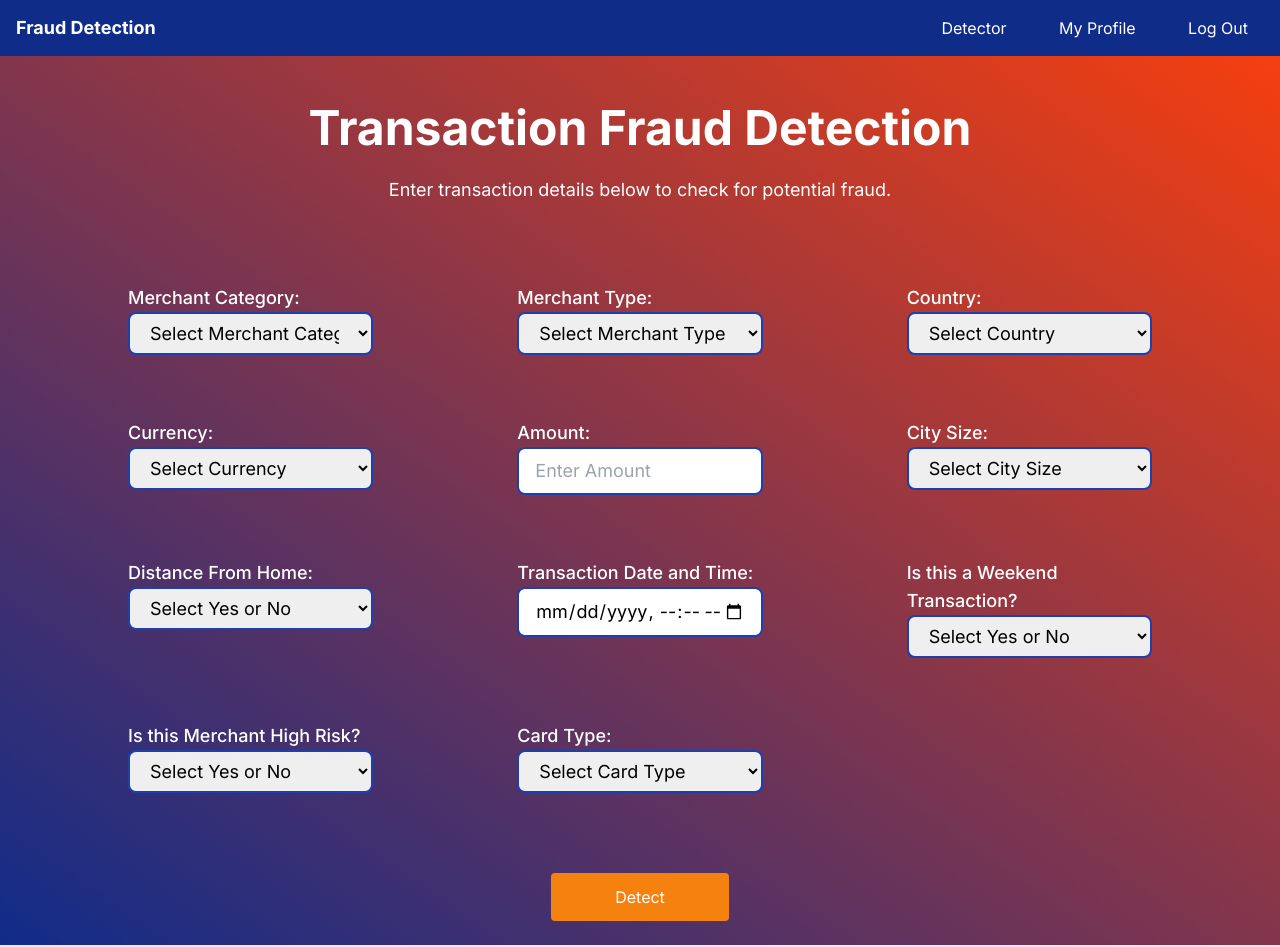
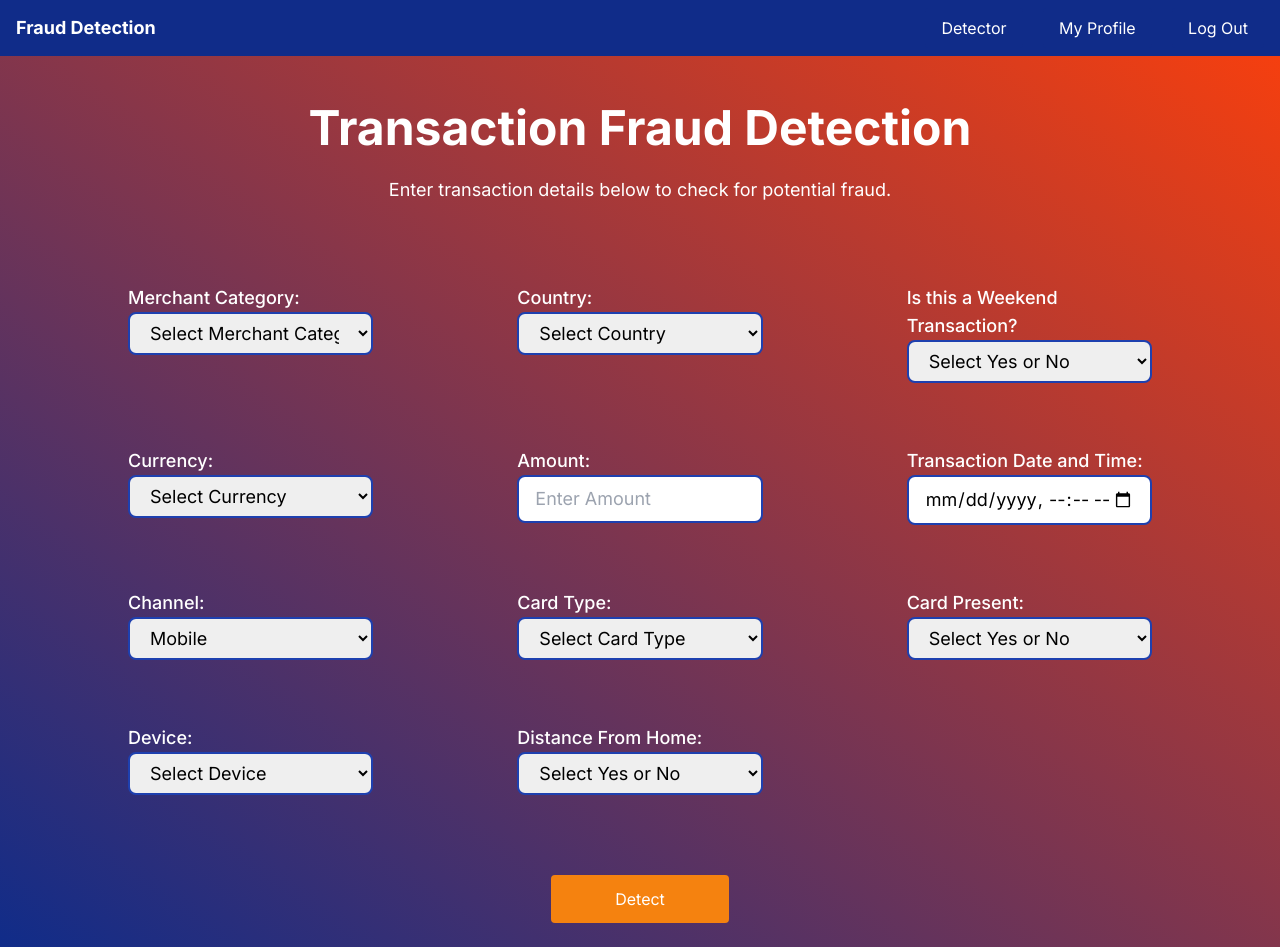
Before and after one commit to jnsltk/fraud_detection, a Django app: page /core/detection_page/ in a window 1280 px wide. Run offline with Django 5.2, Linux system fonts and the light colour scheme; the visitor is signed in with stand-in values (Sample User, id 1); parts of the project's set-up code (start-up, migrations or seed data) failed here and were passed over; some libraries are stand-ins or nearby versions.

Commit message:
#16 Update features selection

```diff
--- a/fraud_detection/core/templates/detection/detection_page.html
+++ b/fraud_detection/core/templates/detection/detection_page.html
@@ -40,30 +40,6 @@
                 </select>
             </div>
 
-            <!-- Merchant Type -->
-            <div class="flex flex-col">
-                <label for="merchant_type" class="text-lg font-medium text-white" title="Specific type within the merchant category (e.g., 'online' for Retail)">
-                    Merchant Type:
-                </label>
-                <select id="merchant_type" name="merchant_type" class="px-4 py-2 rounded-lg border-2 border-blue-800 text-lg text-black" required>
-                    <option value="" disabled selected>Select Merchant Type</option>
-                    <option value="airlines">Airlines</option>
-                    <option value="events">Events</option>
-                    <option value="fast_food">Fast Food</option>
-                    <option value="gaming">Gaming</option>
-                    <option value="hotels">Hotels</option>
-                    <option value="local">Local</option>
-                    <option value="major">Major</option>
-                    <option value="medical">Medical</option>
-                    <option value="online">Online</option>
-                    <option value="pharmacy">Pharmacy</option>
-                    <option value="physical">Physical</option>
-                    <option value="premium">Premium</option>
-                    <option value="supplies">Supplies</option>
-                    <option value="Unknown">Other</option>
-                </select>
-            </div>
-
             <!-- Country -->
             <div class="flex flex-col">
                 <label for="country" class="text-lg font-medium text-white" title="Country where the transaction occurred">
@@ -83,6 +59,22 @@
                     <option value="Singapore">Singapore</option>
                     <option value="UK">UK</option>
                     <option value="Unknown">Other</option>
+                </select>
+            </div>
+
+            <!-- Weekend Transaction -->
+            <div class="flex flex-col">
+                <label for="weekend_transaction" class="text-lg font-medium text-white" title="Indicates if the transaction took place on a weekend">
+                    Is this a Weekend Transaction?
+                </label>
+                <select
+                    id="weekend_transaction"
+                    name="weekend_transaction"
+                    class="px-4 py-2 rounded-lg border-2 border-blue-800 text-lg text-black"
+                    required>
+                    <option value="" disabled selected>Select Yes or No</option>
+                    <option value="1">Yes</option>
+                    <option value="0">No</option>
                 </select>
             </div>
 
@@ -128,15 +120,78 @@
                     required />
             </div>
 
-            <!-- City Size -->
+            <!-- Transaction Hour -->
             <div class="flex flex-col">
-                <label for="city_size" class="text-lg font-medium text-white" title="Size of the city (e.g., medium, large)">
-                    City Size:
+                <label for="transaction_hour" class="text-lg font-medium text-white" title="Hour of the day when the transaction was made">
+                    Transaction Date and Time:
                 </label>
-                <select id="city_size" name="city_size" class="px-4 py-2 rounded-lg border-2 border-blue-800 text-lg text-black" required>
-                    <option value="" disabled selected>Select City Size</option>
-                    <option value="medium">Medium</option>
-                    <option value="large">Large</option>
+                <input
+                    type="datetime-local"
+                    id="transaction_hour"
+                    name="transaction_hour"
+                    class="px-4 py-2 rounded-lg border-2 border-blue-800 text-lg text-black"
+                    placeholder="Select date and time"
+                    required>
+            </div>
+
+            <!-- Channel -->
+            <div class="flex flex-col">
+                <label for="channel" class="text-lg font-medium text-white" title="Type of channel used for the transaction (web, mobile, POS).">
+                    Channel:
+                </label>
+                <select id="channel" name="channel" class="px-4 py-2 rounded-lg border-2 border-blue-800 text-lg text-black" required>
+                    <option value="mobile">Mobile</option>
+                    <option value="web">Web</option>
+                    <option value="pos">POS</option>
+                    <option value="Unknown">Other</option>
+                </select>
+            </div>
+
+            <!-- Card Type -->
+            <div class="flex flex-col">
+                <label for="card_type" class="text-lg font-medium text-white" title="Type of card used (e.g., Basic Credit, Gold Credit)">
+                    Card Type:
+                </label>
+                <select id="card_type" name="card_type" class="px-4 py-2 rounded-lg border-2 border-blue-800 text-lg text-black" required>
+                    <option value="" disabled selected>Select Card Type</option>
+                    <option value="Basic Credit">Basic Credit</option>
+                    <option value="Basic Debit">Basic Debit</option>
+                    <option value="Gold Credit">Gold Credit</option>
+                    <option value="Platinum Credit">Platinum Credit</option>
+                    <option value="Premium Debit">Premium Debit</option>
+                    <option value="Unknown">Other</option>
+                </select>
+            </div>
+
+            <!-- Card Present -->
+            <div class="flex flex-col">
+                <label for="card_present" class="text-lg font-medium text-white" title="Indicates if the card was physically present during the transaction (used in POS transactions).">
+                    Card Present:
+                </label>
+                <select id="card_present" name="card_present" class="px-4 py-2 rounded-lg border-2 border-blue-800 text-lg text-black" required>
+                    <option value="" disabled selected>Select Yes or No</option>
+                    <option value="1">Yes</option>
+                    <option value="0">No</option>
+                </select>
+            </div>
+
+            <!-- Device -->
+            <div class="flex flex-col">
+                <label for="device" class="text-lg font-medium text-white" title="Device used for the transaction (e.g., Chrome, iOS App, NFC Payment).">
+                    Device:
+                </label>
+                <select id="device" name="device" class="px-4 py-2 rounded-lg border-2 border-blue-800 text-lg text-black" required>
+                    <option value="" disabled selected>Select Device</option>
+                    <option value="Android App">Android App</option>
+                    <option value="Chip Reader">Chip Reader</option>
+                    <option value="Chrome">Chrome</option>
+                    <option value="Edge">Edge</option>
+                    <option value="Firefox">Firefox</option>
+                    <option value="iOS App">iOS App</option>
+                    <option value="Magnetic Stripe">Magnetic Stripe</option>
+                    <option value="NFC Payment">NFC Payment</option>
+                    <option value="Safari">Safari</option>
+                    <option value="Unknown">Other</option>
                 </select>
             </div>
 
@@ -153,68 +208,6 @@
                     <option value="" disabled selected>Select Yes or No</option>
                     <option value="1">Yes</option>
                     <option value="0">No</option>
-                </select>
-            </div>
-
-            <!-- Transaction Hour -->
-            <div class="flex flex-col">
-                <label for="transaction_hour" class="text-lg font-medium text-white" title="Hour of the day when the transaction was made">
-                    Transaction Date and Time:
-                </label>
-                <input
-                    type="datetime-local"
-                    id="transaction_hour"
-                    name="transaction_hour"
-                    class="px-4 py-2 rounded-lg border-2 border-blue-800 text-lg text-black"
-                    placeholder="Select date and time"
-                    required>
-            </div>
-
-            <!-- Weekend Transaction -->
-            <div class="flex flex-col">
-                <label for="weekend_transaction" class="text-lg font-medium text-white" title="Indicates if the transaction took place on a weekend">
-                    Is this a Weekend Transaction?
-                </label>
-                <select
-                    id="weekend_transaction"
-                    name="weekend_transaction"
-                    class="px-4 py-2 rounded-lg border-2 border-blue-800 text-lg text-black"
-                    required>
-                    <option value="" disabled selected>Select Yes or No</option>
-                    <option value="1">Yes</option>
-                    <option value="0">No</option>
-                </select>
-            </div>
-
-            <!-- High Risk Merchant -->
-            <div class="flex flex-col">
-                <label for="high_risk_merchant" class="text-lg font-medium text-white" title="Indicates if the merchant category is known for higher fraud risk (e.g., Travel, Entertainment)">
-                    Is this Merchant High Risk?
-                </label>
-                <select
-                    id="high_risk_merchant"
-                    name="high_risk_merchant"
-                    class="px-4 py-2 rounded-lg border-2 border-blue-800 text-lg text-black"
-                    required>
-                    <option value="" disabled selected>Select Yes or No</option>
-                    <option value="1">Yes</option>
-                    <option value="0">No</option>
-                </select>
-            </div>
-
-            <!-- Card Type -->
-            <div class="flex flex-col">
-                <label for="card_type" class="text-lg font-medium text-white" title="Type of card used (e.g., Basic Credit, Gold Credit)">
-                    Card Type:
-                </label>
-                <select id="card_type" name="card_type" class="px-4 py-2 rounded-lg border-2 border-blue-800 text-lg text-black" required>
-                    <option value="" disabled selected>Select Card Type</option>
-                    <option value="Basic Credit">Basic Credit</option>
-                    <option value="Basic Debit">Basic Debit</option>
-                    <option value="Gold Credit">Gold Credit</option>
-                    <option value="Platinum Credit">Platinum Credit</option>
-                    <option value="Premium Debit">Premium Debit</option>
-                    <option value="Unknown">Other</option>
                 </select>
             </div>
 
```
